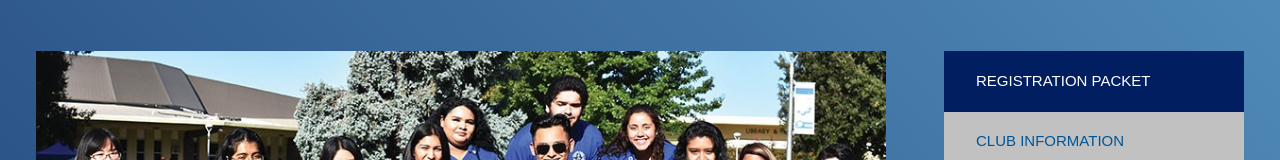
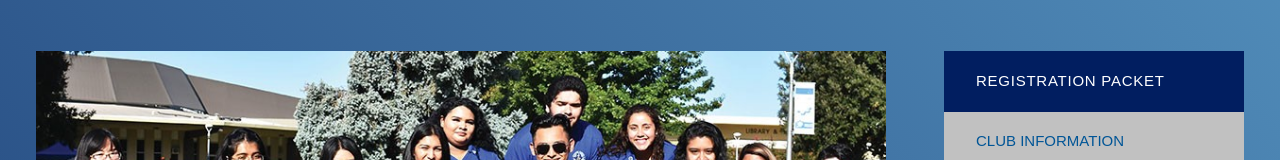
Before and after one commit to Community-ALI/club-website, a Next.js app: page /club-application in a window 1280 px wide. Shown: the part 129-289 px from the top of the page. Built offline with nearby package versions, Linux system fonts and the light colour scheme; a web font is replaced by a local one.

Commit message:
style: Improve UX for Club Application

```diff
--- a/app/club-application/ClubApplicationRadioField.jsx
+++ b/app/club-application/ClubApplicationRadioField.jsx
@@ -7,15 +7,17 @@ export default function ClubApplicationRadioField(props) {
       <p className="font-[Nunito] text-[14px] mb-[5px] tracking-wide">{subtext}</p>
       <div className="flex gap-16 mt-5">
         {options.map((option, index) => {
+          const radioId = `radio-${option.replace(/\s+/g, '-')}-${index}`;
           return (
             <div key={index} className="flex items-center">
               <input
+              id={radioId}
                 type="radio"
                 value={option}
                 onChange={onChange}
                 checked={checkedValue === option}
               />
-              <label className="font-[Nunito] pl-2 text-[#000000] text-[14px] tracking-wider">{option}</label>
+              <label htmlFor={radioId} className="font-[Nunito] pl-2 text-[#000000] text-[14px] tracking-wider">{option}</label>
             </div>
           );
         })}
--- a/app/club-application/ClubMembers.jsx
+++ b/app/club-application/ClubMembers.jsx
@@ -45,7 +45,7 @@ export default function ClubAdvisors() {
         <p className="px-3 mt-[20px] mb-[30px] font-[Nunito] text-[15px]">
           A minimum of 5 club members are required for a club to be active.
           Every club member must be a current MJC student enrolled in at least one unit for the current semester.
-          <span className="font-bold"> IMPORTANT:</span> Please include the club officers in the member list below.
+          <span className="font-bold"> IMPORTANT:</span> Please include the club officers in the member roster list below.
         </p>
         <hr className="border-lightGray border-[.5px]"></hr>
       </div>
--- a/app/club-application/page.jsx
+++ b/app/club-application/page.jsx
@@ -90,7 +90,7 @@ export default function ClubAgreementPage() {
       <div className="w-[300px] text-[15px]">
         <div className="bg-offWhite">
           <div className="bg-darkBlue flex items-center text-white w-full pl-8 h-[61px]">
-            <h1>REGISTRATION PACKET</h1>
+            <h1 className="tracking-wider">REGISTRATION PACKET</h1>
           </div>
           {sections.map((section, index) => {
             const bgColor = index != 5 ? "bg-veryLightGray" : "bg-while";
```
